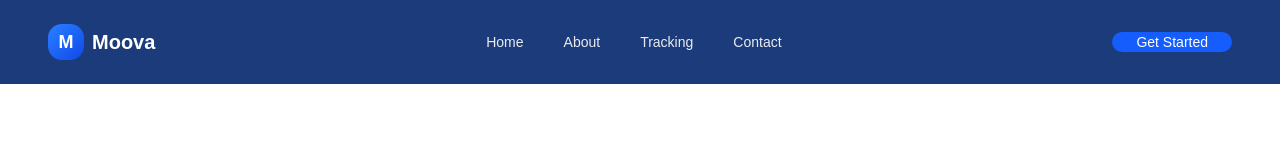
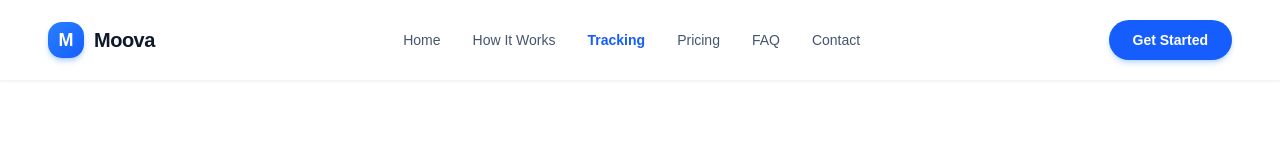
Before and after one commit to alobit21/Moova-Web, a React (Vite) app: page /tracking in a window 1280 px wide. Shown: the top 160 px of the page. Built offline with nearby package versions, Linux system fonts and the light colour scheme.

Commit message:
feat(header): update menu items, active state, and redesign Get Started button

```diff
--- a/src/components/layout/Header.tsx
+++ b/src/components/layout/Header.tsx
@@ -10,13 +10,13 @@ import {
 } from "@/components/ui/dropdown-menu"
 
 const NAV_LINKS = [
-  { label: "Home", href: "#home", isRoute: false },
-  { label: "About", href: "#about", isRoute: false },
+  { label: "Home", href: "/", isRoute: true },
+  { label: "How It Works", href: "/#how-it-works", isRoute: false },
   { label: "Tracking", href: "/tracking", isRoute: true },
-  { label: "Contact", href: "#contact", isRoute: false },
+  { label: "Pricing", href: "/#pricing", isRoute: false },
+  { label: "FAQ", href: "/#faq", isRoute: false },
+  { label: "Contact", href: "/#contact", isRoute: false },
 ] as const
-
-const navLinkClass = "text-sm font-medium text-white/90 transition-colors hover:text-white"
 
 export function Header() {
   const { pathname } = useLocation()
@@ -25,36 +25,60 @@ export function Header() {
   return (
     <header
       className={cn(
-        "inset-x-0 top-0 z-50",
-        isHome ? "absolute bg-transparent" : "sticky bg-[#1c3b7a]"
+        "inset-x-0 top-0 z-50 transition-colors duration-200",
+        isHome
+          ? "absolute bg-transparent text-white"
+          : "sticky bg-white/95 backdrop-blur-md border-b border-slate-100 shadow-xs text-slate-900"
       )}
     >
-      <div className="mx-auto flex max-w-7xl items-center justify-between px-6 py-6 lg:px-12">
-        <Link to="/" className="flex items-center gap-2">
-          <span className="flex h-9 w-9 items-center justify-center rounded-xl bg-gradient-to-br from-blue-500 to-blue-700 text-lg font-bold text-white">
+      <div className="mx-auto flex max-w-7xl items-center justify-between px-6 py-5 lg:px-12">
+        <Link to="/" className="flex items-center gap-2.5 group">
+          <span className="flex h-9 w-9 items-center justify-center rounded-xl bg-gradient-to-br from-blue-500 to-blue-600 text-lg font-bold text-white shadow-md shadow-blue-500/30 transition-transform group-hover:scale-105">
             M
           </span>
-          <span className="text-xl font-bold text-white">Moova</span>
+          <span
+            className={cn(
+              "text-xl font-bold tracking-tight",
+              isHome ? "text-white" : "text-slate-900"
+            )}
+          >
+            Moova
+          </span>
         </Link>
 
-        <nav className="hidden items-center gap-10 md:flex">
-          {NAV_LINKS.map((link) =>
-            link.isRoute ? (
-              <Link key={link.label} to={link.href} className={navLinkClass}>
+        <nav className="hidden items-center gap-8 md:flex">
+          {NAV_LINKS.map((link) => {
+            const isActive =
+              (link.href === "/" && pathname === "/") ||
+              (link.href === "/tracking" && pathname === "/tracking")
+
+            const linkClass = cn(
+              "text-sm transition-colors duration-150",
+              isHome
+                ? isActive
+                  ? "font-bold text-white"
+                  : "font-medium text-white/80 hover:text-white"
+                : isActive
+                  ? "font-bold text-blue-600"
+                  : "font-medium text-slate-600 hover:text-blue-600"
+            )
+
+            return link.isRoute ? (
+              <Link key={link.label} to={link.href} className={linkClass}>
                 {link.label}
               </Link>
             ) : (
-              <a key={link.label} href={link.href} className={navLinkClass}>
+              <a key={link.label} href={link.href} className={linkClass}>
                 {link.label}
               </a>
             )
-          )}
+          })}
         </nav>
 
         <div className="flex items-center gap-3">
           <a
             href="#get-started"
-            className="hidden rounded-full bg-blue-600 px-6 hover:bg-blue-500 sm:inline-flex text-sm font-medium text-white"
+            className="hidden items-center justify-center rounded-full bg-blue-600 px-6 py-2.5 text-sm font-semibold text-white shadow-md shadow-blue-500/25 transition-all duration-200 hover:bg-blue-500 hover:shadow-lg hover:shadow-blue-500/35 active:scale-95 sm:inline-flex"
           >
             Get Started
           </a>
@@ -65,16 +89,30 @@ export function Header() {
                 <Button
                   variant="ghost"
                   size="icon"
-                  className="text-white hover:bg-white/10 hover:text-white md:hidden"
+                  className={cn(
+                    "md:hidden",
+                    isHome
+                      ? "text-white hover:bg-white/10"
+                      : "text-slate-700 hover:bg-slate-100"
+                  )}
                 >
                   <Menu className="h-5 w-5" />
                 </Button>
               }
             />
-            <DropdownMenuContent align="end" className="w-44">
-              {NAV_LINKS.map((link) => (
+            <DropdownMenuContent align="end" className="w-52 p-2">
+              {NAV_LINKS.map((link) => {
+                const isActive =
+                  (link.href === "/" && pathname === "/") ||
+                  (link.href === "/tracking" && pathname === "/tracking")
+
+                return (
                   <DropdownMenuItem
                     key={link.label}
+                    className={cn(
+                      "cursor-pointer rounded-lg px-3 py-2 text-sm",
+                      isActive ? "bg-blue-50 font-bold text-blue-600" : "font-medium text-slate-700"
+                    )}
                     render={
                       link.isRoute ? (
                         <Link to={link.href}>{link.label}</Link>
@@ -83,10 +121,15 @@ export function Header() {
                       )
                     }
                   />
-              ))}
+                )
+              })}
               <DropdownMenuItem
+                className="mt-2"
                 render={
-                  <a href="#get-started" className="font-medium text-blue-600">
+                  <a
+                    href="#get-started"
+                    className="flex w-full items-center justify-center rounded-full bg-blue-600 py-2 text-center text-sm font-semibold text-white shadow-sm hover:bg-blue-500"
+                  >
                     Get Started
                   </a>
                 }
```
Lines whose indentation alone changed are shown as unchanged.
